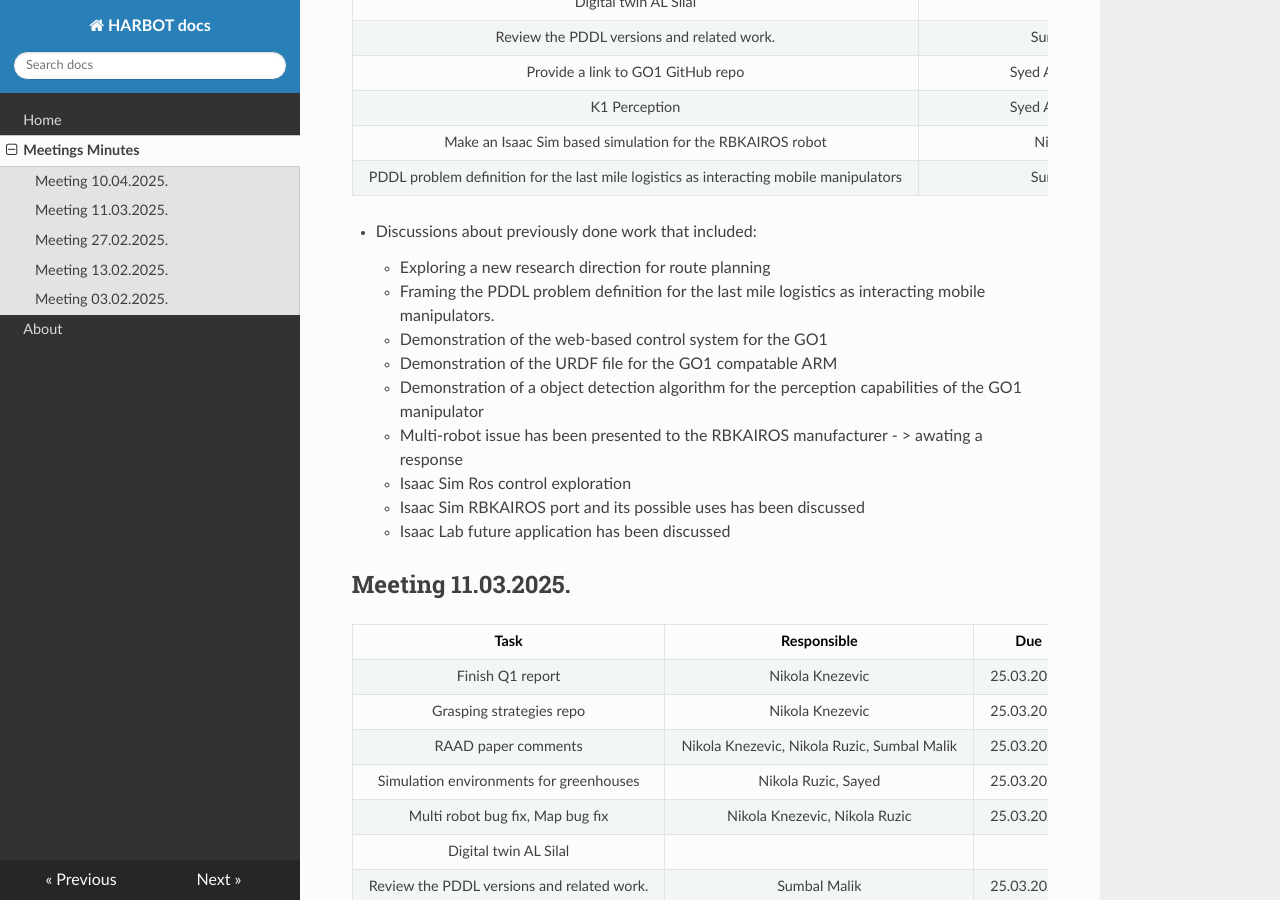
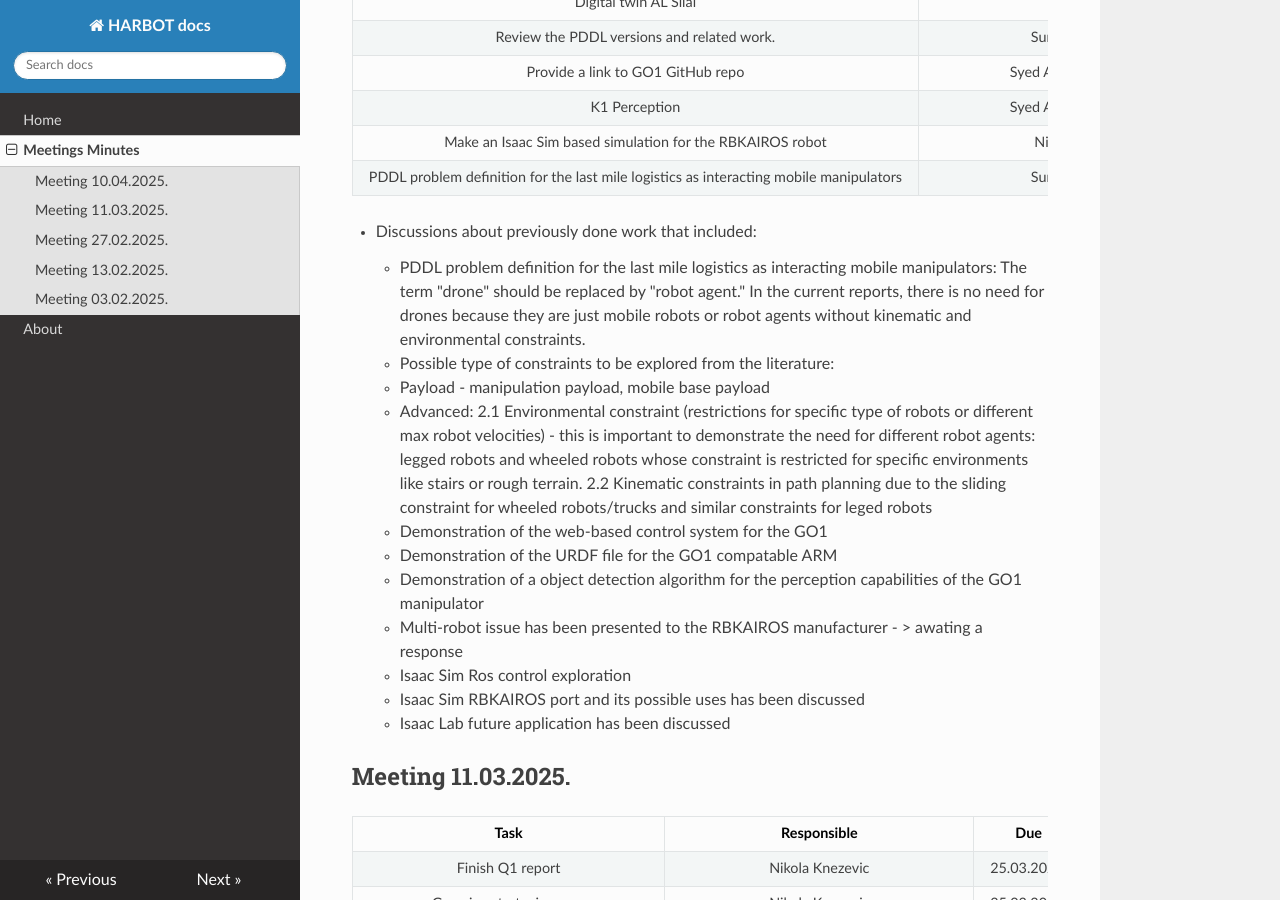
Before and after one commit to etfrobotics/HARBOT, an MkDocs documentation site: the page built from docs/logs.md, in a window 1280 px wide and 900 px high, scrolled down 441 px. Built offline with MkDocs 1.6.1, drawn with Linux system fonts in a browser that asks for light colours; nearby versions of some CDN libraries.

Commit message:
Update logs.md

```diff
--- a/docs/logs.md
+++ b/docs/logs.md
@@ -17,10 +17,15 @@
 
 
 - Discussions about previously done work that included:
+	- PDDL problem definition for the last mile logistics as interacting mobile manipulators:
+	The term "drone" should be replaced by "robot agent." In the current reports, there is no need for drones because they are just mobile robots or robot agents without kinematic and 		environmental constraints.
 
+	- Possible type of constraints to be explored from the literature:
+	1. Payload - manipulation payload, mobile base payload
+	2. Advanced:
+		2.1 Environmental constraint (restrictions for specific type of robots or different max robot velocities) - this is important to demonstrate the need for different robot 			agents: legged robots and wheeled robots whose constraint is restricted for specific environments like stairs or rough terrain.
+		2.2 Kinematic constraints in path planning due to the sliding constraint for wheeled robots/trucks and similar constraints for leged robots
 
-	- Exploring a new research direction for route planning
-	- Framing the PDDL problem definition for the last mile logistics as interacting mobile manipulators.
 	- Demonstration of the web-based control system for the GO1
 	- Demonstration of the URDF file for the GO1 compatable ARM
 	- Demonstration of a object detection algorithm for the perception capabilities of the GO1 manipulator
@@ -28,6 +33,9 @@
 	- Isaac Sim Ros control exploration
 	- Isaac Sim RBKAIROS port and its possible uses has been discussed
 	- Isaac Lab future application has been discussed
+
+
+
 
 
 ## Meeting 11.03.2025.
```
